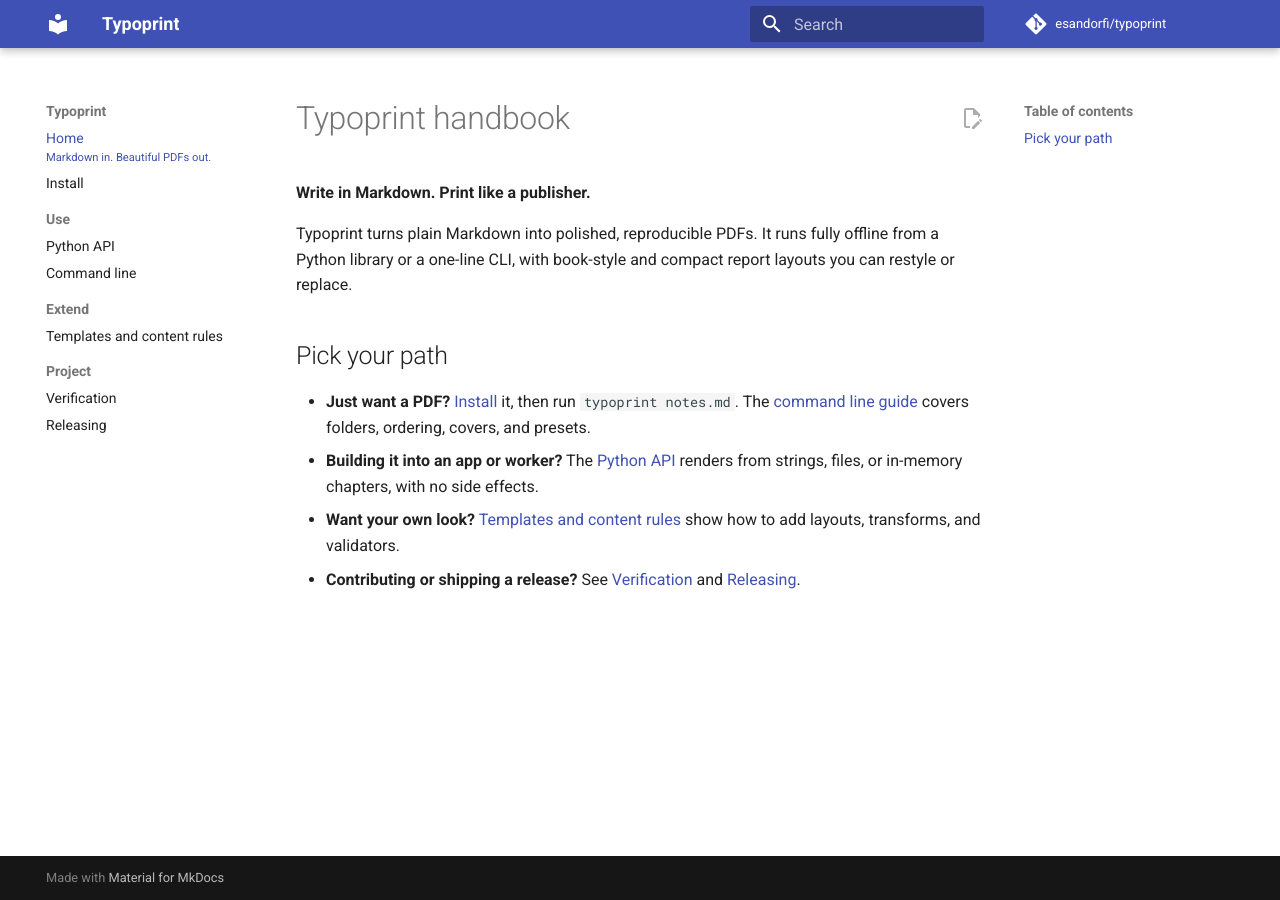
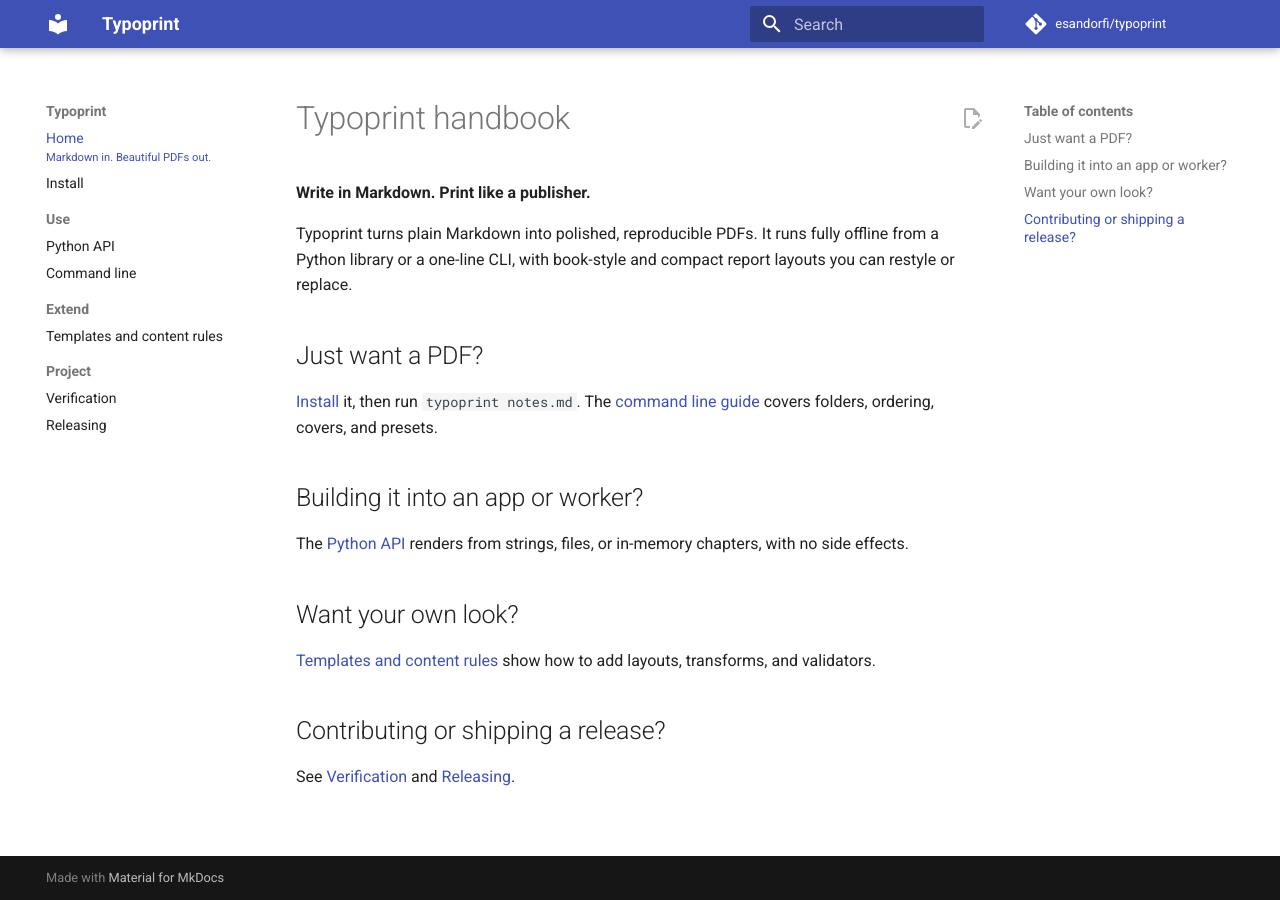
Before and after one commit to esandorfi/typoprint, an MkDocs documentation site: the page built from docs/README.md, in a window 1280 px wide. Built offline with MkDocs 1.6.1 and Material for MkDocs 9.7.7, drawn with Linux system fonts in a browser that asks for light colours; comment, search, counter and statistics services are not loaded.

Commit message:
Use headlines on the docs home page

```diff
--- a/docs/README.md
+++ b/docs/README.md
@@ -11,13 +11,21 @@
 offline from a Python library or a one-line CLI, with book-style and compact
 report layouts you can restyle or replace.
 
-## Pick your path
+## Just want a PDF?
 
-- **Just want a PDF?** [Install](install.md) it, then run `typoprint notes.md`.
-  The [command line guide](cli.md) covers folders, ordering, covers, and presets.
-- **Building it into an app or worker?** The [Python API](python.md) renders from
-  strings, files, or in-memory chapters, with no side effects.
-- **Want your own look?** [Templates and content rules](extensions.md) show how to
-  add layouts, transforms, and validators.
-- **Contributing or shipping a release?** See [Verification](verification.md) and
-  [Releasing](releasing.md).
+[Install](install.md) it, then run `typoprint notes.md`. The
+[command line guide](cli.md) covers folders, ordering, covers, and presets.
+
+## Building it into an app or worker?
+
+The [Python API](python.md) renders from strings, files, or in-memory chapters,
+with no side effects.
+
+## Want your own look?
+
+[Templates and content rules](extensions.md) show how to add layouts, transforms,
+and validators.
+
+## Contributing or shipping a release?
+
+See [Verification](verification.md) and [Releasing](releasing.md).
```
